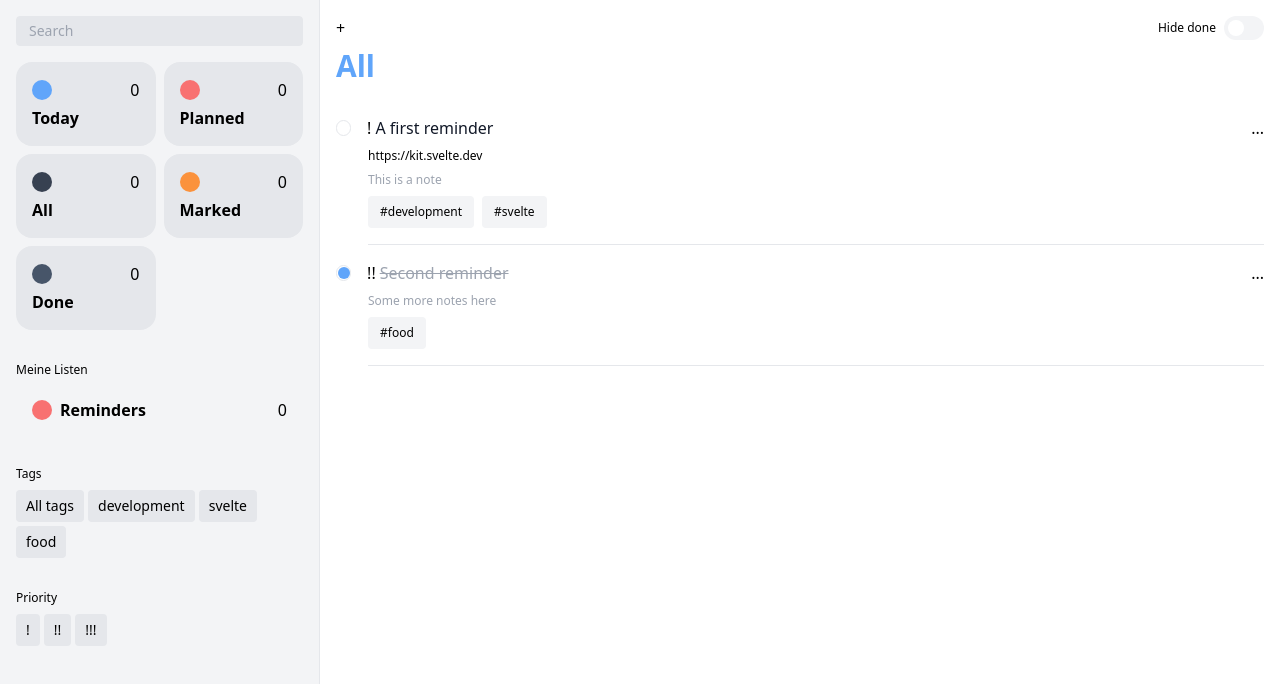
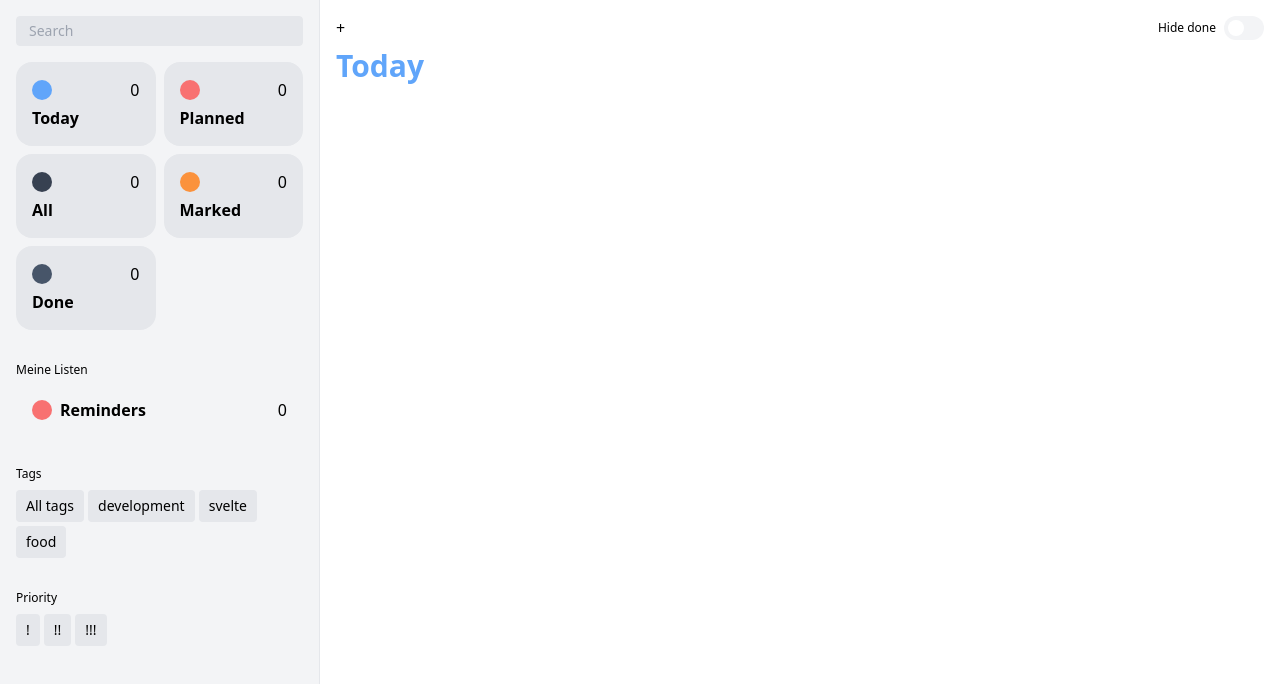
Before and after one commit to dominikrubroeder/reminders-svelte, a SvelteKit app: page / in a window 1280 px wide. Shown: the top 684 px of the page. Built offline with nearby package versions, Linux system fonts and the light colour scheme.

Commit message:
No null values in Reminder Type, Refine color scheme for Active Title, Set Active Title when click on Reminder Tag

```diff
--- a/src/app.css
+++ b/src/app.css
@@ -1,3 +1,8 @@
 @tailwind base;
 @tailwind components;
 @tailwind utilities;
+
+select {
+    -moz-appearance: none;
+    -webkit-appearance: none;
+}
--- a/src/components/Header/ActiveTitle/active-title-store.ts
+++ b/src/components/Header/ActiveTitle/active-title-store.ts
@@ -9,7 +9,7 @@ export interface IActiveTitle {
 }
 
 const activeTitle: Writable<IActiveTitle> = writable({
-	title: 'All',
+	title: 'Today',
 	type: 'Category',
 	textColor: 'text-blue-400',
 	backgroundColor: 'bg-blue-400'
--- a/src/components/Reminder/index.svelte
+++ b/src/components/Reminder/index.svelte
@@ -6,12 +6,12 @@
     export let reminder: IReminder = {
         title: 'A reminder',
         isDone: false,
-        assignedCategories: null,
-        assignedLists: null,
-        assignedTags: null,
-        priority: null,
-        notes: null,
-        url: null
+        assignedCategories: [],
+        assignedLists: [],
+        assignedTags: [],
+        priority: 'none',
+        notes: '',
+        url: ''
     }
 
     let isEditMode = false
@@ -55,7 +55,7 @@
             <div class="flex gap-1">
                 {#if reminder.priority}
                     {#if isEditMode}
-                        <select>
+                        <select class="bg-none">
                             <option value="!">!</option>
                             <option value="!!">!!</option>
                             <option value="!!!">!!!</option>
@@ -67,7 +67,8 @@
 
                 <div class="relative">
                     {#if isEditMode}
-                        <input bind:value={reminder.title} class="bg-transparent outline-none w-full line-through"
+                        <input bind:value={reminder.title}
+                               class="bg-transparent outline-none w-full line-through"
                                use:autofocus/>
                     {:else}
                         <h2 class="{reminder.isDone ? 'text-gray-400 line-through' : 'opacity-100 text-gray-900'}">{reminder.title}</h2>
@@ -85,21 +86,19 @@
         </button>
     </header>
 
-    {#if reminder.url}
+    <div class="grid gap-0">
         <div class="pl-8 text-xs">
             {#if isEditMode}
-                <input bind:value={reminder.url}/>
-            {:else}
-                <a href="{reminder.url}" target="_blank" class="text-{activeTitle.accentColor}">{reminder.url}</a>
+                <input bind:value={reminder.url} placeholder="Add URL..."/>
+            {:else if reminder.url !== ''}
+                <a href="{reminder.url}" target="_blank" class="{activeTitle.textColor}">{reminder.url}</a>
             {/if}
         </div>
-    {/if}
 
-    {#if reminder.notes}
         <div class="pl-8 text-xs text-gray-400">
             {#if isEditMode}
                 <p>
-                    <input bind:value={reminder.notes}/>
+                    <input bind:value={reminder.notes} placeholder="Add notes..."/>
                 </p>
             {:else}
                 <p>
@@ -107,16 +106,17 @@
                 </p>
             {/if}
         </div>
-    {/if}
+    </div>
 
     {#if reminder.assignedTags.length >= 1}
         <ul class="flex gap-2 pl-8 flex-wrap items-center">
             {#each reminder.assignedTags as assignedTag}
-                <li class="rounded bg-gray-100 px-3 py-2 text-xs">
+                <li class="rounded bg-gray-100 text-xs">
                     {#if isEditMode}
-                        <input bind:value={assignedTag} class="w-auto bg-transparent"/>
+                        <input bind:value={assignedTag} class="w-auto bg-transparent px-3 py-2"/>
                     {:else}
-                        #{assignedTag}
+                        <span class="block px-3 py-2 cursor-pointer transition hover:bg-gray-200"
+                              on:mousedown={() => activeTitleStore.update(() => {return {title: assignedTag, type: 'Tag', backgroundColor: 'bg-blue-400', textColor: 'text-blue-400'}})}>#{assignedTag}</span>
                     {/if}
                 </li>
             {/each}
@@ -127,7 +127,7 @@
 						reminder.assignedTags = [...reminder.assignedTags, newTag.replaceAll(' ', '')]
 						newTag = ""
 					}}>
-                        <input placeholder="Add Tag" bind:value={newTag}/>
+                        <input placeholder="Add Tag" bind:value={newTag} class="px-3 py-2"/>
                     </form>
                 </li>
             {/if}
--- a/src/components/Reminder/reminders-store.ts
+++ b/src/components/Reminder/reminders-store.ts
@@ -4,12 +4,12 @@ import type { Writable } from 'svelte/store';
 export interface IReminder {
 	title: string;
 	isDone: boolean;
-	assignedCategories: null | string[];
-	assignedLists: null | string[];
-	assignedTags: null | string[];
-	priority: null | '!' | '!!' | '!!!';
-	notes: null | string;
-	url: null | string;
+	assignedCategories: string[];
+	assignedLists: string[];
+	assignedTags: string[];
+	priority: 'none' | '!' | '!!' | '!!!';
+	notes: string;
+	url: string;
 }
 
 const reminders: Writable<IReminder[]> = writable([
@@ -31,7 +31,7 @@ const reminders: Writable<IReminder[]> = writable([
 		assignedTags: ['food'],
 		priority: '!!',
 		notes: 'Some more notes here',
-		url: null
+		url: ''
 	}
 ]);
 
```
